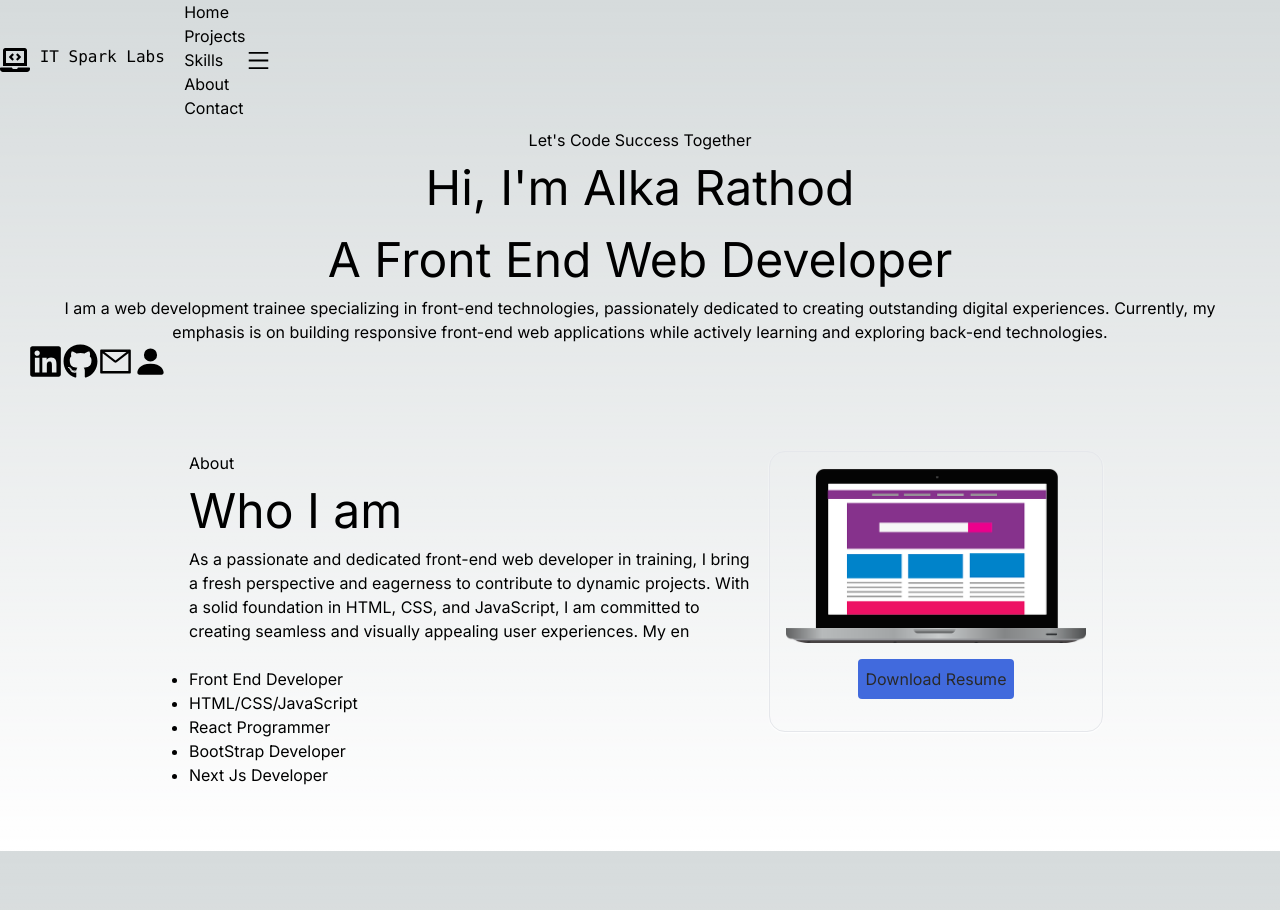
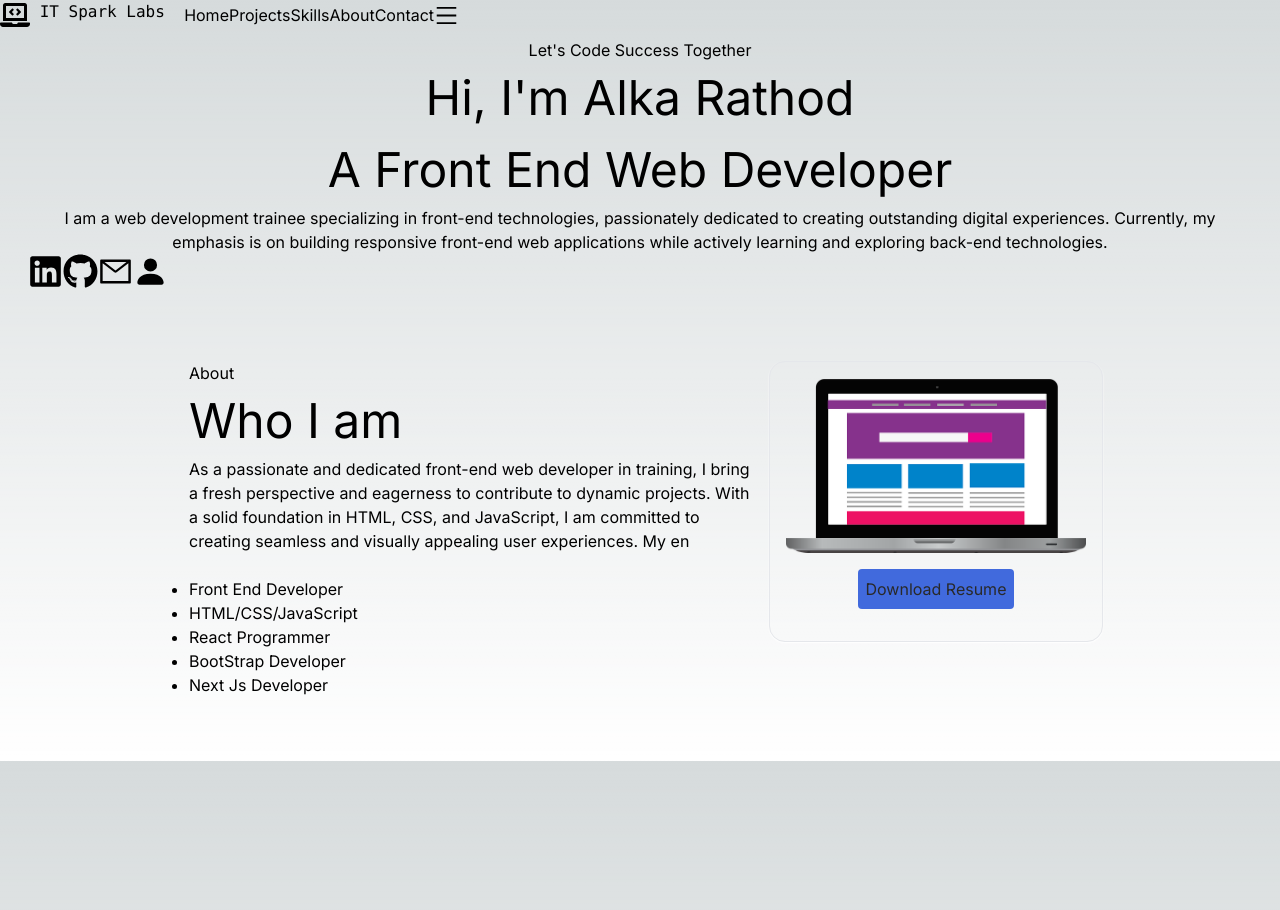
Before and after one commit to alkaRathod70/MyPortfoilo_alka, a Next.js app: page / in a window 1280 px wide. Shown: the top 910 px of the page. Built offline with nearby package versions, Linux system fonts and the light colour scheme.

Commit message:
Update Navbar.jsx

```diff
--- a/src/Components/Navbar.jsx
+++ b/src/Components/Navbar.jsx
@@ -18,7 +18,7 @@ const Navbar = () => {
     <FaLaptopCode size={30}/> IT Spark Labs  </pre>
 
     <div>
-        <ul className='hidden md:flex'>
+        <ul className='flex'>
     <Link href='/'>
         <li className='ml-10 text-sm uppercase hover:border-b'>Home</li>
     </Link>
```
